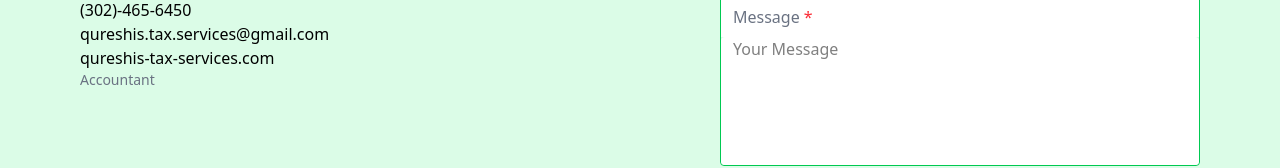
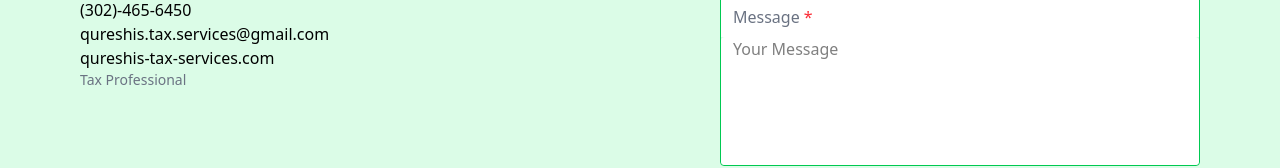
Before and after one commit to Hairum-Qureshi/sa-and-qureshi-accounting-website, a React (Vite) app in the folder apps/frontend/: page / in a window 1280 px wide. Shown: the part 1710-1878 px from the top of the page. Built offline with nearby package versions, Linux system fonts and the light colour scheme.

Commit message:
changed 'Accountant' to 'Tax Professional'

```diff
--- a/apps/frontend/src/components/Connect.tsx
+++ b/apps/frontend/src/components/Connect.tsx
@@ -61,7 +61,7 @@
                 qureshis-tax-services.com
               </Link>
               {!hideJobTitle && (
-                <p className="text-gray-500 text-sm">Accountant</p>
+                <p className="text-gray-500 text-sm">Tax Professional</p>
               )}
             </div>
           </div>
```
